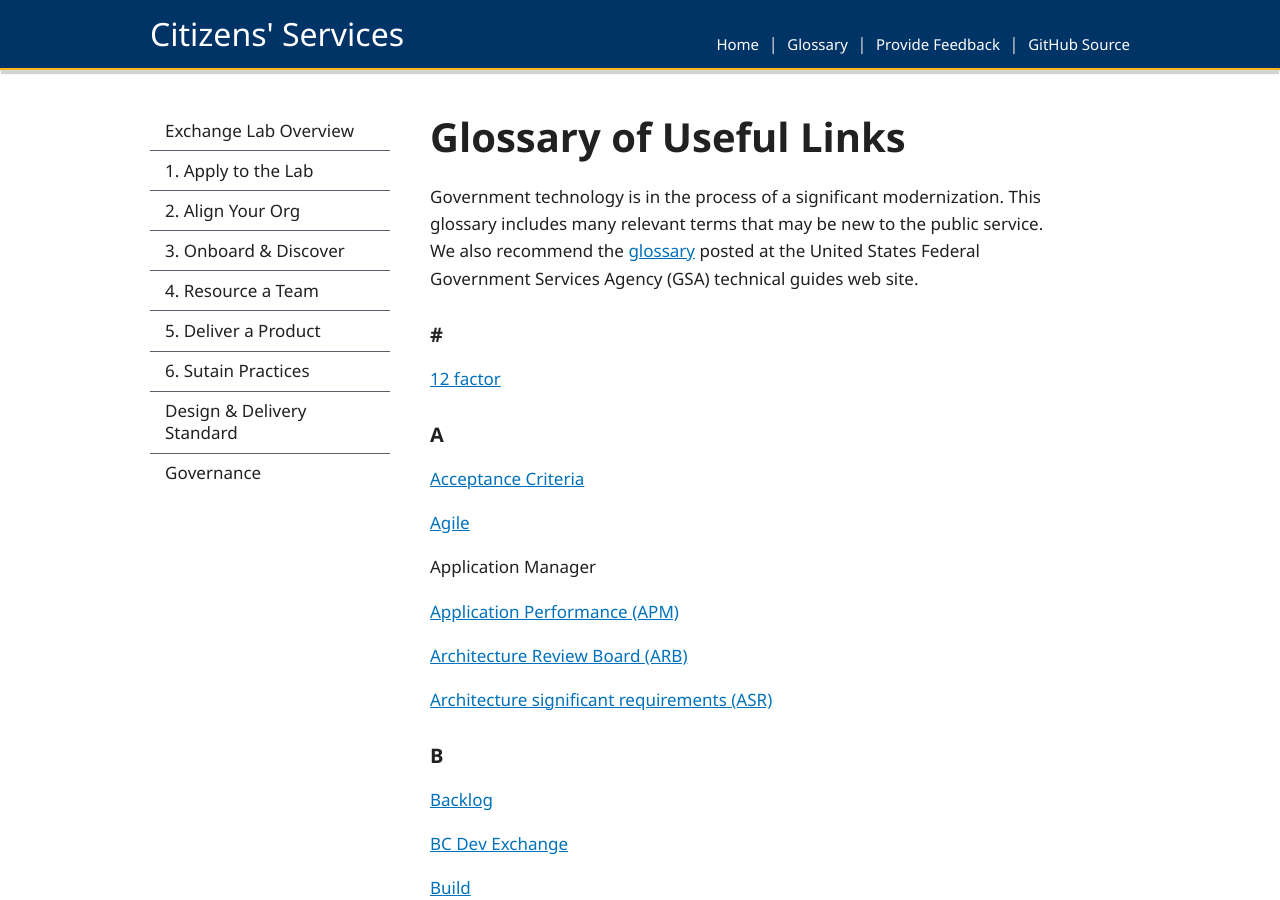
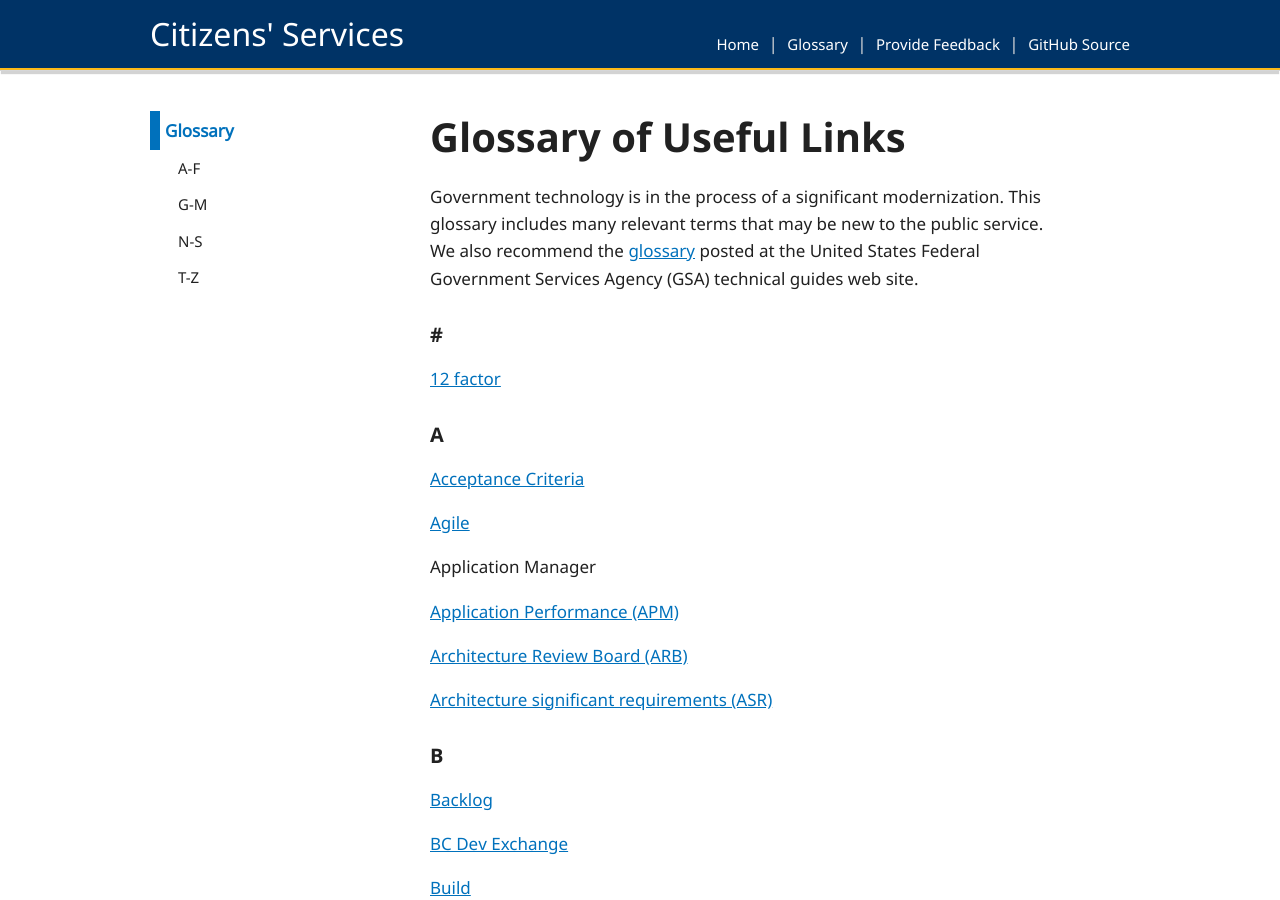
Before and after one commit to HeatherRemacle/exchangelabops, a Jekyll site: the page built from pages/glossary.md, in a window 1280 px wide and 900 px high. Built offline with Jekyll 4.4.1, drawn with Linux system fonts in a browser that asks for light colours; part of the change alters nothing that is shown.

Commit message:
Nav fixes

```diff
--- a/_data/navigation.yml
+++ b/_data/navigation.yml
@@ -67,52 +67,8 @@ docs:
     href: /governance
 
 standard:
-  - text: 1. Understand users & their needs
-    href: '/standard.md#user-needs'
-  - text: 2. Establish the right team
-    href: '/standard.md#team'
-  - text: 3. Be consistent
-    href: '#consistent'
-  - text: 4. Design from start to finish
-    href: '#start-to-finish'
-  - text: 5. Ensure users succeed the first time
-    href: '#first-time'
-  - text: 6. Test the end-to-end service
-    href: '#test'
-  - text: 7. Make it accessible
-    href: '#accessible'
-  - text: 8. Be agile & user-centred
-    href: '#agile'
-  - text: 9. Use open standards & common platforms
-    href: '#open'
-  - text: 10. Embed privacy & security by design
-    href: '#security-privacy'
-  - text: 11. Encourage people to use digital services
-    href: '#encourage-digital'
-
-apply:
-  - text: Define a Problem
-    href: /define
-  - text: Confirm Priority
-    href: /Priority
-  - text: Identify Capacity
-    href: /capacity
-
-align:
-  - text: Get Training
-    href: /training
-  - text: Bring Everyone Together
-    href: /together
-  - text: Define Governance
-    href: /governance
-
-resource:
-  - text: Align Your Org
-    href: /align
-
-deliver:
-  - text: Discover Where to Start
-    href: /discover
+    - text: Design & Delivery Standard
+      href: /standard
 
 glossary:
   - text: Glossary
@@ -143,7 +99,5 @@ footer:
     external: true
 
 feedback:
-  - text: Home
-    href: /home
   - text: Provide Feedback
     href: /feedback
--- a/pages/glossary.md
+++ b/pages/glossary.md
@@ -3,7 +3,7 @@ title: Glossary of Useful Links
 permalink: /glossary
 
 layout: post
-sidenav: docs
+sidenav: glossary
 subnav:
   - text: A-F
     href: '#a'
--- a/pages/governance.md
+++ b/pages/governance.md
@@ -1,7 +1,7 @@
 ---
 title: Exchange Lab Operations (Alpha)
 description: This is a main page.
-permalink: /
+permalink: /governance
 
 layout: post
 sidenav: docs
--- a/pages/standard.md
+++ b/pages/standard.md
@@ -4,7 +4,29 @@ permalink: /standard
 
 layout: post
 sidenav: standard
-
+subnav:
+- text: 1. Understand users & their needs
+  href: '/#user-needs'
+- text: 2. Establish the right team
+  href: '/#team'
+- text: 3. Be consistent
+  href: '#consistent'
+- text: 4. Design from start to finish
+  href: '#start-to-finish'
+- text: 5. Ensure users succeed the first time
+  href: '#first-time'
+- text: 6. Test the end-to-end service
+  href: '#test'
+- text: 7. Make it accessible
+  href: '#accessible'
+- text: 8. Be agile & user-centred
+  href: '#agile'
+- text: 9. Use open standards & common platforms
+  href: '#open'
+- text: 10. Embed privacy & security by design
+  href: '#security-privacy'
+- text: 11. Encourage people to use digital services
+  href: '#encourage-digital'
 ---
 The Exchange community adopts generally accepted modern standards for service design and delivery that have been pioneered, practiced and proven by other government digital service agencies.
 
```
